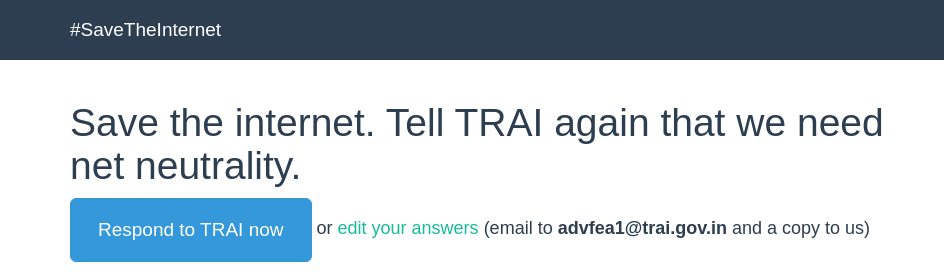
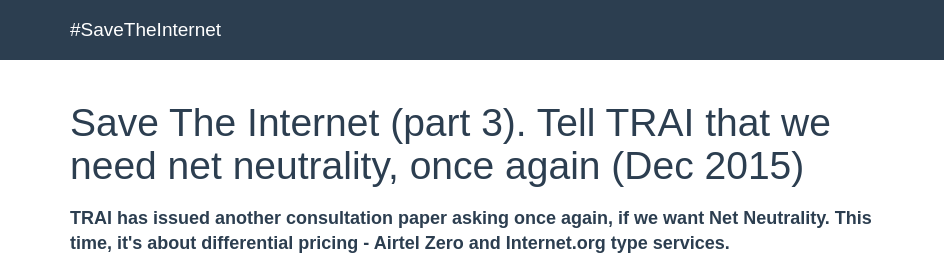
Before and after one commit to netneutrality/savetheinternet.in, a website: page src/index.html in a window 1280 px wide. Shown: the top 272 px of the page, 0-944 px from the left. Drawn offline with nearby package versions, Linux system fonts and the light colour scheme.

Commit message:
Save The Internet - Part III

```diff
--- a/src/index.html
+++ b/src/index.html
@@ -99,11 +99,14 @@
   <div class="container">
     <div class="row">
       <div class="col-xs-12 col-sm-6 col-md-9 col-lg-9">
-        <h1>Save the internet. Tell TRAI again that we need net neutrality.</h1>
+        <h1>Save The Internet (part 3). Tell TRAI that we need net neutrality, once again (Dec 2015)</h1>
         <div class="alert alert-warning hidden" id="browser_warning" role="alert">
           <span class="browser_name">This browser</span> is known to have problems submitting this form. Please use another browser if it doesn't work.
         </div>
         <noscript>You need a JavaScript-capable browser to submit this form.</noscript>
+        <div class="button-bar">
+         <p><strong>TRAI has issued another consultation paper asking once again, if we want Net Neutrality. This time, it's about differential pricing - Airtel Zero and Internet.org type services.</strong></p>
+        </div>
         <button class="btn btn-info btn-lg sendResponseAuto" id="mainSend">Respond to TRAI now</button>
           or <a href="#" class="chooseAnswers" data-toggle="collapse" data-target="#collapseContainer" id="editAnswers">edit your answers</a> (email to <strong>advfea1@trai.gov.in</strong> and a copy to us)
       </div>
```
